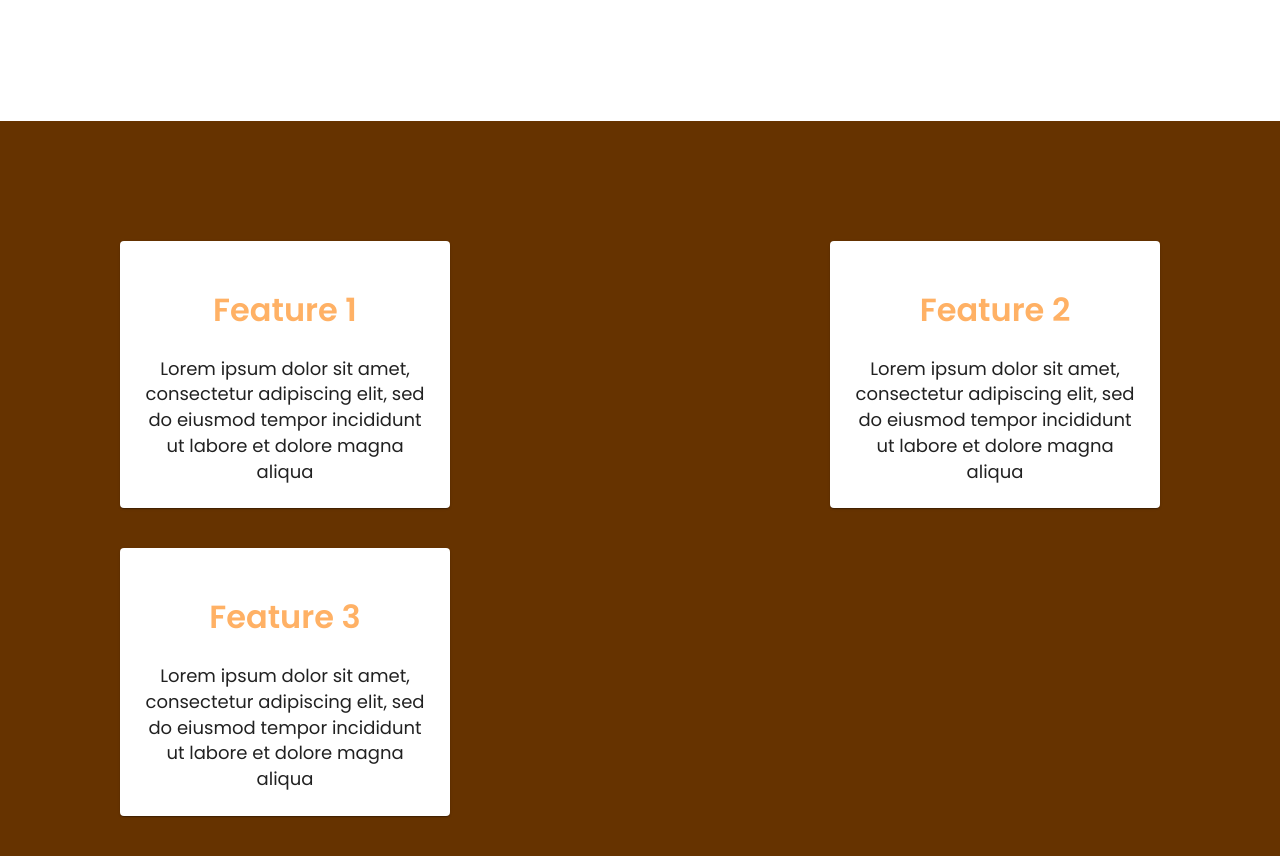
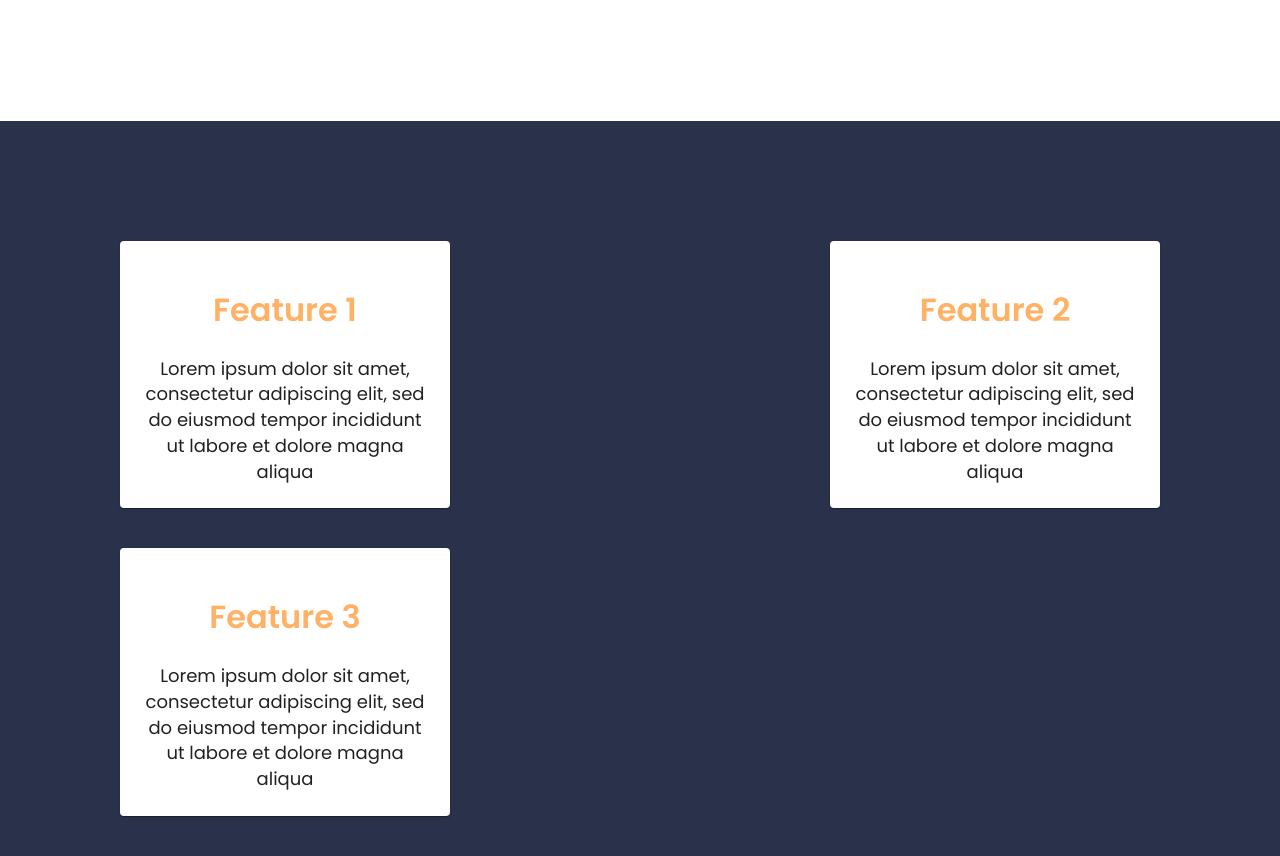
Before and after one commit to heavens-potato/winter-project, a React (Create React App) app in the folder hydrohire/: page / in a window 1280 px wide. Shown: the part 700-1556 px from the top of the page. Built offline with nearby package versions, Linux system fonts and the light colour scheme; no server answers.

Commit message:
Added default theme

```diff
--- a/hydrohire/src/App.js
+++ b/hydrohire/src/App.js
@@ -1,4 +1,4 @@
-import React from 'react';
+import React, { useState } from 'react';
 import { BrowserRouter as Router, Routes, Route, useLocation } from 'react-router-dom';
 import { createTheme, ThemeProvider } from '@mui/material';
 import './output.css';
@@ -7,6 +7,28 @@ import Landing from './Landing';
 import Login from './Login';
 import SignUp from './SignUp';
 import Dashboard from './Dashboard';
+
+const themeDefault = createTheme({
+  palette: {
+    primary: {
+      main: '#FFB165', // Light Orange
+      light: '#6FA9CD', // Light Blue
+      dark: '#2A324B', // Dark Blue
+      white: '#FFFFFF', // White
+    },
+    secondary: {
+      main: '#DFB48A', // Light Brown
+      light: '#FFD9B3', // Light Blue-gray
+
+    },
+    background: {
+      default: '#FFFFFF', // White
+    },
+  },
+  typography: {
+    fontFamily: '"Poppins", sans-serif',
+  },
+});
 
 const themeOrange = createTheme({
   palette: {
@@ -157,8 +179,10 @@ const themeRed = createTheme({
 });
 
 function App() {
+  const [theme, setTheme] = useState(themeDefault);
+
   return (
-    <ThemeProvider theme={themeOrange}>
+    <ThemeProvider theme={theme}>
       <Router>
         <AppContent />
       </Router>
```
Also changed, not shown: hydrohire/src/ProfilePop.js (+4 -4 lines), hydrohire/src/Dashboard.js (line endings or trailing spaces).
